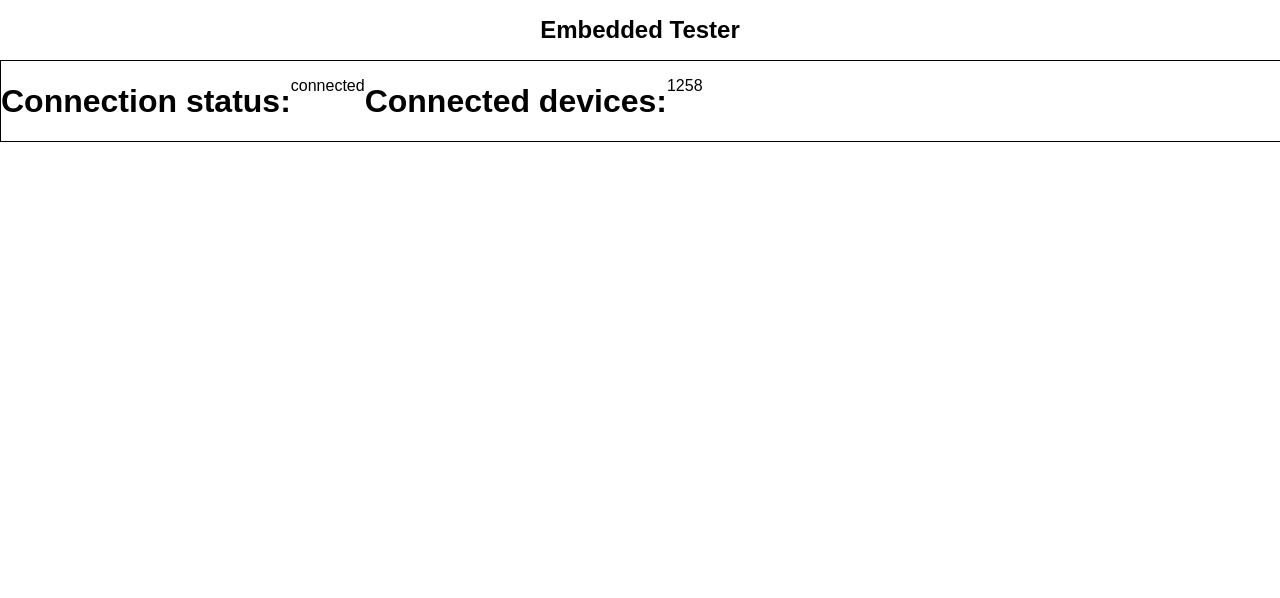
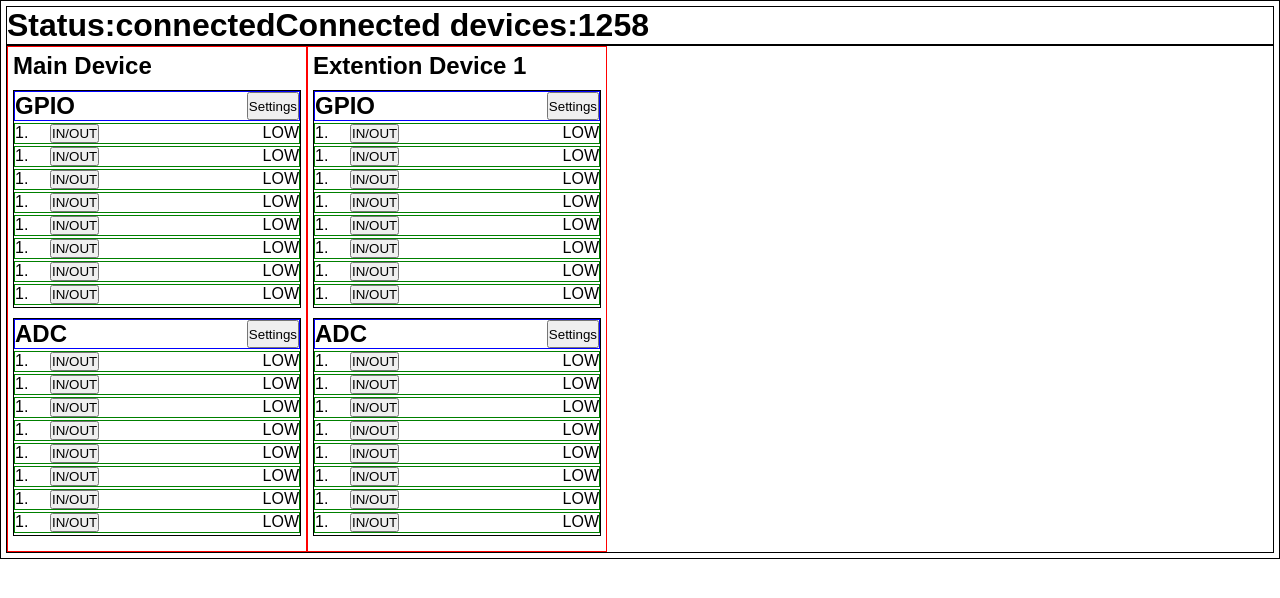
Before and after one commit to przemekBielak/tester, a React app in the folder pc-software/draft/prototype/embedded-tester/: page / in a window 1280 px wide. Built offline with nearby package versions, Linux system fonts and the light colour scheme.

Commit message:
ET-27 Moved html skeleton to React project

```diff
--- a/pc-software/draft/prototype/embedded-tester/src/components/App/index.js
+++ b/pc-software/draft/prototype/embedded-tester/src/components/App/index.js
@@ -1,22 +1,33 @@
+// Generic imports
 import React, { Component } from 'react';
+
+// Import all components
 import StatusBar from '../StatusBar';
+import DeviceArea from '../DeviceArea';
+
+// Styling
 import './styles.css';
 
 class App extends Component {
 
-  state = {
-      modules: [1, 2, 5, 8]
+  constructor(props) {
+    super(props);
+
+    this.state = {
+      connectionStatus: 'connected',
+      moduleIDs: [1, 2, 5, 8],
+      moduleTypes: ['GPIO', 'ADC']
+    };
   }
-
 
   render() {
     return (
-      <div className="App">
-          <h1 className="App-title">Embedded Tester</h1>
+      <div className="application">
         <StatusBar
-            connectionStatus = 'connected'
-            connectedDevicesIDs = {this.state.modules}
+            connectionStatus = {this.state.connectionStatus}
+            connectedDevicesIDs = {this.state.moduleIDs}
         />
+        <DeviceArea />
       </div>
     );
   }
--- a/pc-software/draft/prototype/embedded-tester/src/components/App/styles.css
+++ b/pc-software/draft/prototype/embedded-tester/src/components/App/styles.css
@@ -1,7 +1,10 @@
-.App {
-  text-align: center;
+* {
+  margin: 0;
+  padding: 0;
+  box-sizing: border-box;
 }
 
-.App-title {
-  font-size: 1.5em;
+.application {
+  padding: 5px;
+  border: 1px solid black;
 }
--- /dev/null
+++ b/pc-software/draft/prototype/embedded-tester/src/components/Device/index.js
@@ -0,0 +1,14 @@
+import React from 'react'
+import DeviceHeading from '../DeviceHeading';
+import Module from '../Module';
+import './styles.css'
+
+const Device = (props) => (
+    <div className='device'>
+        <DeviceHeading deviceName={props.deviceName}/>
+        <Module moduleName='GPIO'/>
+        <Module moduleName='ADC'/>
+    </div>
+);
+
+export default Device;
--- /dev/null
+++ b/pc-software/draft/prototype/embedded-tester/src/components/Device/styles.css
@@ -0,0 +1,5 @@
+.device {
+    width: 300px;
+    padding: 5px;
+    border: 1px solid red;
+}
--- /dev/null
+++ b/pc-software/draft/prototype/embedded-tester/src/components/DeviceArea/index.js
@@ -0,0 +1,12 @@
+import React from 'react'
+import Device from '../Device';
+import './styles.css'
+
+const DeviceArea = (props) => (
+    <div className='device-area'>
+        <Device deviceName='Main Device'/>
+        <Device deviceName='Extention Device 1'/>
+    </div>
+);
+
+export default DeviceArea;
--- /dev/null
+++ b/pc-software/draft/prototype/embedded-tester/src/components/DeviceArea/styles.css
@@ -0,0 +1,4 @@
+.device-area {
+    display: flex;
+    border: 1px solid black;
+}
--- /dev/null
+++ b/pc-software/draft/prototype/embedded-tester/src/components/DeviceHeading/index.js
@@ -0,0 +1,10 @@
+import React from 'react'
+import './styles.css'
+
+const Module = (props) => (
+    <div>
+        <h2 className='device-heading'>{props.deviceName}</h2>
+    </div>
+);
+
+export default Module;
--- /dev/null
+++ b/pc-software/draft/prototype/embedded-tester/src/components/Module/index.js
@@ -0,0 +1,20 @@
+import React from 'react'
+import ModuleHeading from '../ModuleHeading';
+import ModuleLine from '../ModuleLine';
+import './styles.css'
+
+const Module = (props) => (
+    <div className='module'>
+        <ModuleHeading moduleName={props.moduleName}/>
+        <ModuleLine />
+        <ModuleLine />
+        <ModuleLine />
+        <ModuleLine />
+        <ModuleLine />
+        <ModuleLine />
+        <ModuleLine />
+        <ModuleLine />
+    </div>
+);
+
+export default Module;
--- /dev/null
+++ b/pc-software/draft/prototype/embedded-tester/src/components/Module/styles.css
@@ -0,0 +1,5 @@
+.module {
+    margin-bottom: 10px;
+    margin-top: 10px;
+    border: solid 1px black;
+}
--- /dev/null
+++ b/pc-software/draft/prototype/embedded-tester/src/components/ModuleHeading/index.js
@@ -0,0 +1,11 @@
+import React from 'react'
+import './styles.css'
+
+const ModuleHeading = (props) => (
+    <div className='module-heading'>
+        <h2>{props.moduleName}</h2>
+        <button type='button'>Settings</button>
+    </div>
+);
+
+export default ModuleHeading;
--- /dev/null
+++ b/pc-software/draft/prototype/embedded-tester/src/components/ModuleHeading/styles.css
@@ -0,0 +1,5 @@
+.module-heading {
+    display: flex;
+    justify-content: space-between;
+    border: 1px solid blue;
+}
--- /dev/null
+++ b/pc-software/draft/prototype/embedded-tester/src/components/ModuleLine/index.js
@@ -0,0 +1,14 @@
+import React from 'react'
+import './styles.css'
+
+const ModuleLine = (props) => (
+    <div className='module-line'>
+        <div className='module-line-beginning'>
+            <p className='module-line-number'>1.</p>
+            <button className='module-GPIO-button' type='button'>IN/OUT</button>
+        </div>
+        <p className='module-GPIO-value'>LOW</p>
+    </div>
+);
+
+export default ModuleLine;
--- /dev/null
+++ b/pc-software/draft/prototype/embedded-tester/src/components/ModuleLine/styles.css
@@ -0,0 +1,15 @@
+.module-line {
+    display: flex;
+    justify-content: space-between;
+    border: 1px solid green;
+    margin: 2px 0px;
+}
+
+.module-line-beginning {
+    display: flex;
+    justify-content: flex-start;
+}
+
+.module-line-number {
+    width: 35px;
+}
--- a/pc-software/draft/prototype/embedded-tester/src/components/StatusBar/index.js
+++ b/pc-software/draft/prototype/embedded-tester/src/components/StatusBar/index.js
@@ -3,12 +3,11 @@ import './styles.css'
 
 const StatusBar = (props) => (
     <div className='status-bar'>
-
-        <h1>Connection status: </h1>
-        <p>{props.connectionStatus}</p>
+        <h1 clasclassNames='status-bar-status'>Status: </h1>
+        <h1 className='status-bar-status-value'>{props.connectionStatus}</h1>
 
         <h1>Connected devices: </h1>
-        <p>{props.connectedDevicesIDs}</p>
+        <h1>{props.connectedDevicesIDs}</h1>
     </div>
 );
 
--- a/pc-software/draft/wireframe/main-window-styles.css
+++ b/pc-software/draft/wireframe/main-window-styles.css
@@ -12,7 +12,7 @@
 .status-bar {
     width: 100%;
     display: flex;
-    justify: content: flex-start;
+    justify-content: flex-start;
     border: 1px solid black;
 }
 
```
Also changed, not shown: pc-software/draft/prototype/embedded-tester/src/components/DeviceHeading/styles.css (added), 1 other file.
